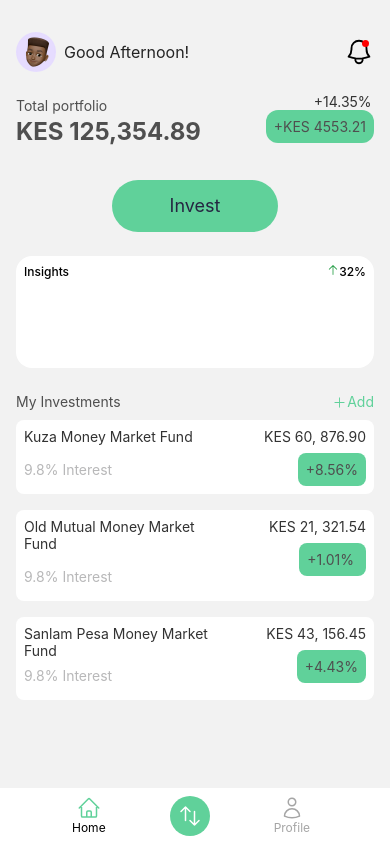
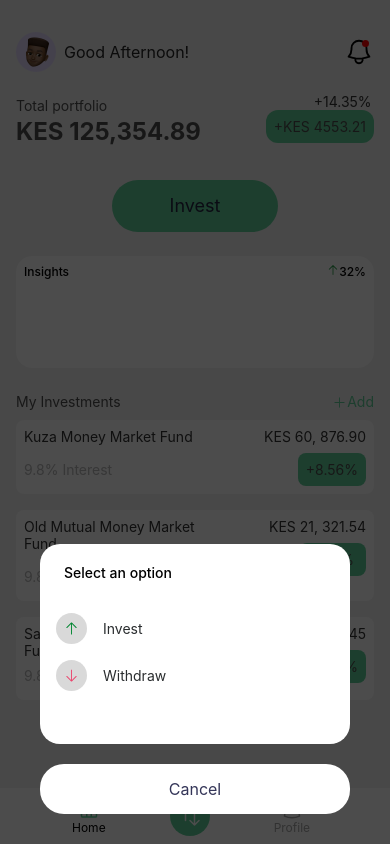
Before and after one commit to Gerald-ux-ux/pigi-app, a React Native app: screen /Home in a window 390 px wide. Both pictures are taken after a click on the element 189 px from the left and 816 px from the top of the page. Built offline with nearby package versions, Linux system fonts and the light colour scheme.

Commit message:
investment screen and modal build

```diff
--- a/App.js
+++ b/App.js
@@ -10,6 +10,8 @@ import PhoneOtpScreen from './screens/PhoneOtpScreen';
 import HomeScreen from './screens/HomeScreen';
 import InvestmentsScreen from "./screens/InvestmentsScreen";
 import ProfileScreen from "./screens/ProfileScreen";
+import AmountScreen from "./screens/AmountScreen";
+import WithdrawScreen from "./screens/WithdrawScreen";
 
 export default function App() {
 
@@ -62,6 +64,16 @@ export default function App() {
           component={ProfileScreen}
           options={{ presentation: "fullScreenModal", headerShown: false }}
         />
+        <Stack.Screen
+          name="Amount"
+          component={AmountScreen}
+          options={{ presentation: "fullScreenModal", headerShown: false }}
+        />
+        <Stack.Screen
+          name="Withdraw"
+          component={WithdrawScreen}
+          options={{ presentation: "fullScreenModal", headerShown: false }}
+        />
       </Stack.Navigator>
     </NavigationContainer>
   );
--- /dev/null
+++ b/components/ExhangeRates.js
@@ -0,0 +1,52 @@
+import { View, Text } from "react-native";
+import React, { useState, useEffect } from "react";
+import axios from "axios";
+
+const ExchangeRates = () => {
+  const [rates, setRates] = useState({});
+
+  const baseUrl =
+    "https://api.fastforex.io/fetch-all?api_key=0c46ff1b1f-a4e739a0d4-rs11c1";
+
+  useEffect(() => {
+    axios.get(baseUrl).then((response) => {
+      setRates(response.data.rates);
+    });
+
+  }, []);
+
+
+const usdToKes = (usd) => {
+  if (!rates || Object.keys(rates).length === 0) {
+    return "Loading..."; // or any default value to display while the API call is being made
+  }
+  const kesRate = rates["KES"]; // get the exchange rate for KES
+  const usdRate = rates["USD"]; // get the exchange rate for USD
+  const kes = (usd / usdRate) * kesRate; // convert USD to KES
+  return kes.toFixed(2); // round to 2 decimal places
+};
+
+
+  return (
+    <View>
+      <View className="">
+        <View className="flex-row ">
+          <Text className="font-normal mx-6 text-[#817f7f]">Today's rate</Text>
+          <Text className="absolute right-0 mx-6 text-[#817f7f] font-medium">
+            1 USD = {usdToKes(1)} KES
+          </Text>
+        </View>
+        <View style={styles.border} className="pt-4" />
+      </View>
+    </View>
+  );
+};
+
+const styles = {
+  border: {
+    borderBottomWidth: 1,
+    borderBottomColor: "#C9C9C9",
+  },
+};
+
+export default ExchangeRates;
--- a/components/InvestmentPopUp.js
+++ b/components/InvestmentPopUp.js
@@ -7,9 +7,8 @@ import {
   Modal,
 } from "react-native";
 import React from "react";
-import { CheckCircleIcon } from "react-native-heroicons/solid";
-import Confetti from "react-native-confetti";
-import { useEffect, useRef } from "react";
+import { ArrowUpIcon, ArrowDownIcon } from "react-native-heroicons/solid";
+
 import { useNavigation } from "@react-navigation/native";
 
 const HEIGHT_MODAL = 200;
@@ -17,39 +16,63 @@ const WIDTH = Dimensions.get("window").width;
 
 export const InvestmentPopUp = ({ visible, onClose }) => {
   const navigation = useNavigation();
-  const confettiRef = useRef(null);
-  useEffect(() => {
-    if (confettiRef.current) {
-      confettiRef.current.startConfetti();
-      setTimeout(() => {
-        confettiRef.current.stopConfetti();
-      }, 9000);
-    }
-  }, []);
 
   return (
     <Modal visible={visible} transparent={true} animationType="fade">
       <TouchableOpacity disabled={true} style={styles.container}>
         <View style={[styles.modal, styles.centered]}>
-          <CheckCircleIcon
-            size={40}
-            color="#008631"
-            style={{ marginBottom: 20 }}
-          />
-          <Text className="text-3xl text-center">
-            Number confirmed and added
-          </Text>
+          <Text className="mx-6 py-5 font-medium">Select an option</Text>
+
+          <View className="pt-1">
+            <TouchableOpacity
+              className=""
+              onPress={() => {
+                navigation.navigate("Home");
+              }}
+            >
+              <View className="flex-row my-2 items-center">
+                <View className="bg-[#D9D9D9] rounded-full p-2 justify-start items-start mx-4">
+                  <ArrowUpIcon
+                    size={15}
+                    color="#008631"
+                    // style={{ marginBottom: 20 }}
+                  />
+                </View>
+
+                <Text className="text-sm font-normal  text-[#2A2D2F]">
+                  Invest
+                </Text>
+              </View>
+            </TouchableOpacity>
+            <TouchableOpacity
+              onPress={() => {
+                navigation.navigate("Home");
+              }}
+            >
+              <View className="flex-row my-2 items-center">
+                <View className="bg-[#D9D9D9] rounded-full p-2 justify-start items-start mx-4">
+                  <ArrowDownIcon
+                    size={15}
+                    color="#EB476F"
+                    // style={{ marginBottom: 20 }}
+                  />
+                </View>
+
+                <Text className="text-sm font-normal  text-[#2A2D2F]">
+                  Withdraw
+                </Text>
+              </View>
+            </TouchableOpacity>
+          </View>
         </View>
         <TouchableOpacity
           onPress={() => {
             onClose();
-            navigation.navigate("Home");
           }}
           style={[styles.buttonContainer, styles.centered]}
         >
-          <Text style={styles.buttonText}>Go to home</Text>
+          <Text style={styles.buttonText}>Cancel</Text>
         </TouchableOpacity>
-        <Confetti ref={confettiRef} />
       </TouchableOpacity>
     </Modal>
   );
@@ -58,18 +81,16 @@ export const InvestmentPopUp = ({ visible, onClose }) => {
 const styles = StyleSheet.create({
   container: {
     flex: 1,
-    justifyContent: "center",
-    alignItems: "center",
-    backgroundColor: "rgba(0, 0, 0, 0.7)", // Add a semi-transparent background
+    justifyContent: "flex-end",
+
+    backgroundColor: "rgba(0, 0, 0, 0.7)",
   },
   modal: {
+    bottom: 30,
     height: HEIGHT_MODAL,
     width: WIDTH - 80,
     backgroundColor: "white",
-    borderRadius: 24,
-    justifyContent: "center",
-    alignItems: "center",
-    zIndex: 1, // Set the z-index to appear above the blur overlay
+    borderRadius: 20,
   },
   modalText: {
     fontSize: 16,
@@ -80,10 +101,11 @@ const styles = StyleSheet.create({
     alignSelf: "center",
   },
   buttonContainer: {
+    bottom: 30,
     height: 50,
-    width: WIDTH - 220,
+    width: WIDTH - 80,
     marginTop: 20,
-    backgroundColor: "#F2FAFF",
+    backgroundColor: "#FfFfFF",
     borderRadius: 24,
     justifyContent: "center",
     alignItems: "center",
--- a/package.json
+++ b/package.json
@@ -21,9 +21,11 @@
     "@fortawesome/react-native-fontawesome": "^0.3.0",
     "@react-native-community/blur": "^4.3.0",
     "@react-native-community/checkbox": "^0.5.15",
+    "@react-native-picker/picker": "^2.4.9",
     "@react-navigation/native": "^6.1.6",
     "@react-navigation/native-stack": "^6.9.12",
     "@shopify/react-native-skia": "^0.1.176",
+    "axios": "^1.3.4",
     "expo": "~48.0.6",
     "expo-checkbox": "^2.3.1",
     "expo-font": "^11.1.1",
@@ -35,6 +37,7 @@
     "react-native-blur": "^3.2.2",
     "react-native-confetti": "^0.1.0",
     "react-native-confirmation-code-field": "^7.3.1",
+    "react-native-dropdown-picker": "^5.4.6",
     "react-native-flag-creator": "^1.0.4",
     "react-native-gesture-handler": "^2.9.0",
     "react-native-graph": "^1.0.1",
@@ -44,6 +47,7 @@
     "react-native-reanimated": "^3.0.2",
     "react-native-safe-area-context": "4.5.0",
     "react-native-screens": "~3.20.0",
+    "react-native-select-dropdown": "^3.3.2",
     "react-native-svg": "^13.8.0",
     "tailwind-react-native-classnames": "^1.5.1"
   },
--- /dev/null
+++ b/screens/AmountScreen.jsx
@@ -0,0 +1,141 @@
+import {
+  View,
+  Text,
+  SafeAreaView,
+  TextInput,
+  TouchableOpacity,
+  Keyboard,
+  ScrollView,
+  Image,
+} from "react-native";
+import {
+  ArrowDownIcon,
+  ChevronLeftIcon,
+  ArrowsUpDownIcon,
+} from "react-native-heroicons/outline";
+import Bell from "../components/Bell";
+import React, { useState, useEffect } from "react";
+import { useNavigation } from "@react-navigation/native";
+import { StyleSheet } from "react-native";
+import ExchangeRates from "../components/ExhangeRates";
+
+import { Picker } from "@react-native-picker/picker";
+import SelectDropdown from "react-native-select-dropdown";
+
+const AmountScreen = () => {
+
+const countries = ["Egypt", "Canada", "Australia", "Ireland"];
+  const navigation = useNavigation();
+  const handlePress = () => {};
+
+  return (
+    <SafeAreaView className="flex-1 pt-8">
+      {/* ============= Investment Amount =========== */}
+      <View className="mx-4 flex-row  pb-12 ">
+        <TouchableOpacity
+          className="bg-white rounded-full p-1"
+          onPress={() => navigation.goBack()}
+        >
+          <ChevronLeftIcon size={22} color="#000000" />
+        </TouchableOpacity>
+        <View className="items-center justify-center mx-16 ">
+          <Text className="text-center text-[#4F4F4F] text-x font-medium">
+            Investment Amount
+          </Text>
+        </View>
+        <Bell />
+      </View>
+
+      <View className="bg-white flex-1 pt-4 rounded-t-3xl">
+        <View className="flex-row bg-[#f5f7fa] p-2 mx-4 rounded-xl items-center">
+          <Text className="text-[#817f7f] font-bold">USD</Text>
+          <TextInput
+            style={{
+              width: 200,
+            }}
+            placeholder="200"
+            textAlign="right"
+            keyboardType="numeric"
+            className=" rounded-3xl p-4  "
+            returnKeyType="done"
+            onSubmitEditing={() => Keyboard.dismiss()}
+          ></TextInput>
+        </View>
+
+        <View className="bg-[#343558] rounded-full absolute left-44 top-20  items-center h-8 w-8  justify-center">
+          <TouchableOpacity
+            className="items-center justify-center"
+            onPress={handlePress}
+          >
+            <ArrowsUpDownIcon color="#FFFF" />
+          </TouchableOpacity>
+        </View>
+
+        <View className="my-8">
+          <View className="flex-row bg-[#f5f7fa] p-2 mx-4 rounded-xl items-center">
+            <Text className="text-[#817f7f] font-bold">KES</Text>
+            <TextInput
+              style={{
+                width: 200,
+              }}
+              placeholder="200"
+              textAlign="right"
+              keyboardType="numeric"
+              className=" rounded-3xl p-4  "
+              returnKeyType="done"
+              onSubmitEditing={() => Keyboard.dismiss()}
+            ></TextInput>
+          </View>
+        </View>
+        <ExchangeRates />
+        {/* <View className="">
+          <View className="flex-row ">
+            <Text className="font-normal mx-6 text-[#817f7f]">
+              Today's rate
+            </Text>
+            <Text className="absolute right-0 mx-6 text-[#817f7f] font-medium">
+              1 USD = 124.55 KES
+            </Text>
+          </View>
+          <View style={styles.border} className="pt-4" />
+        </View> */}
+        <View className="flex-row pt-2 items-center">
+          <Text className="text-[#817f7f] mx-6">Investment Product</Text>
+          <Text className="mx-6 absolute right-0">Fund?</Text>
+        </View>
+        <View className="bg-[#F5F7FA] mx-4">
+          <SelectDropdown
+            className='my-2'
+            data={countries}
+            onSelect={(selectedItem, index) => {
+              console.log(selectedItem, index);
+            }}
+            buttonTextAfterSelection={(selectedItem, index) => {
+              // text represented after item is selected
+              // if data array is an array of objects then return selectedItem.property to render after item is selected
+              return selectedItem;
+            }}
+            rowTextForSelection={(item, index) => {
+              // text represented for each item in dropdown
+              // if data array is an array of objects then return item.property to represent item in dropdown
+              return item;
+            }}
+          />
+        </View>
+        <View style={styles.border} className="pt-4" />
+      </View>
+    </SafeAreaView>
+  );
+};
+
+const styles = StyleSheet.create({
+  border: {
+    borderBottomColor: "#C9C9C9",
+    borderBottomWidth: 1,
+  },
+  selectDropdown: {
+    paddingTop: 4,
+  }
+});
+
+export default AmountScreen;
--- a/screens/InvestmentsScreen.jsx
+++ b/screens/InvestmentsScreen.jsx
@@ -55,12 +55,19 @@ const InvestmentsScreen = () => {
         {/* ============= Hero Section =========== */}
         <View className="flex-row ">
           <View className="pl-4 items-start justify-center  ">
-            <TouchableOpacity className="bg-[#60D19A] h-16 w-40 justify-center  rounded-3xl ">
+            <TouchableOpacity
+              className="bg-[#60D19A] h-16 w-40 justify-center  rounded-3xl
+            "
+              onPress={() => navigation.navigate("Amount")}
+            >
               <Text className="text-[#252642] text-lg text-center">Invest</Text>
             </TouchableOpacity>
           </View>
           <View className="my-8 mx-6 items-start justify-center  ">
-            <TouchableOpacity className="bg-[#E0E0E0] h-16 w-40 justify-center  rounded-3xl ">
+            <TouchableOpacity
+              className="bg-[#E0E0E0] h-16 w-40 justify-center  rounded-3xl "
+              onPress={() => navigation.navigate("Withdraw")}
+            >
               <Text className="text-[#EB476F] text-lg text-center">
                 Withdraw
               </Text>
--- /dev/null
+++ b/screens/WithdrawScreen.jsx
@@ -0,0 +1,12 @@
+import { View, Text } from 'react-native'
+import React from 'react'
+
+const WithdrawScreen = () => {
+  return (
+    <View>
+      <Text>WithdrawScreen</Text>
+    </View>
+  )
+}
+
+export default WithdrawScreen
```
Also changed, not shown: components/Footer.js (+10 -2 lines), 1 other file (tests, documents, lock files or other folders).
